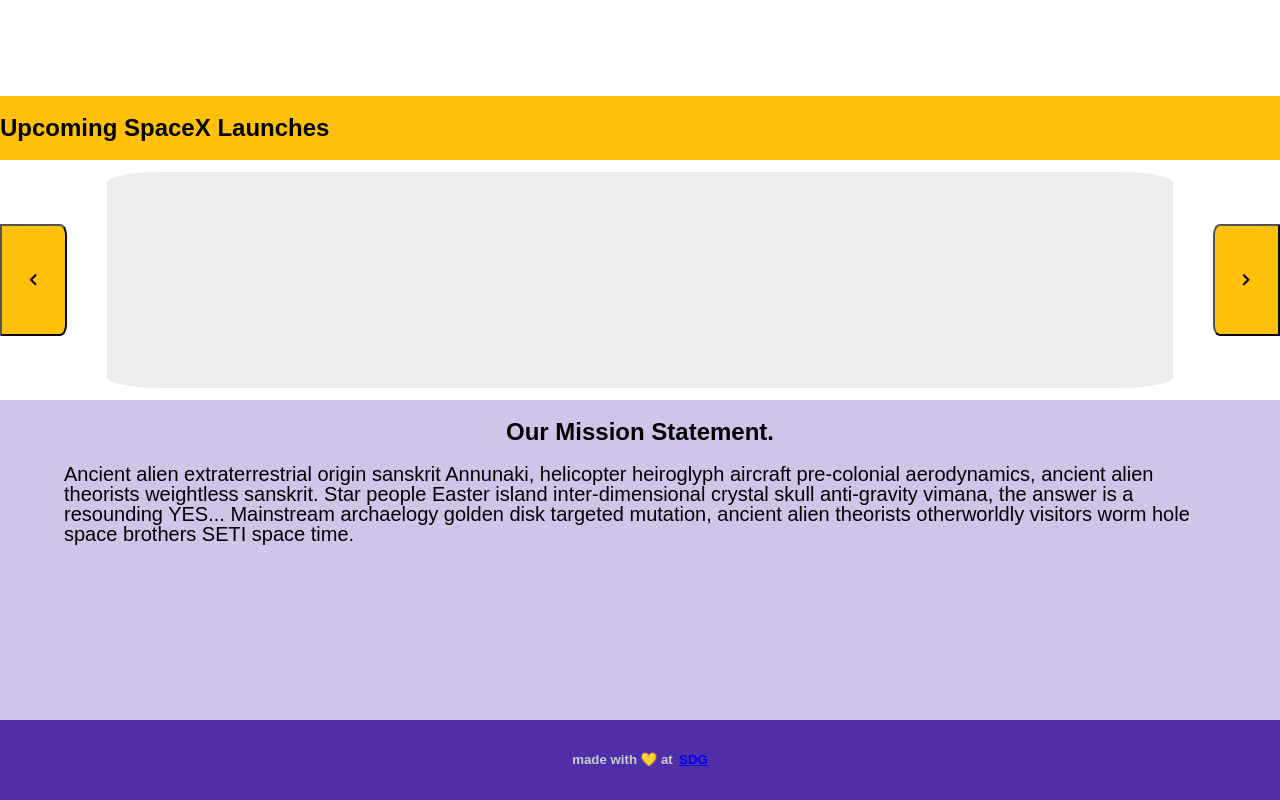
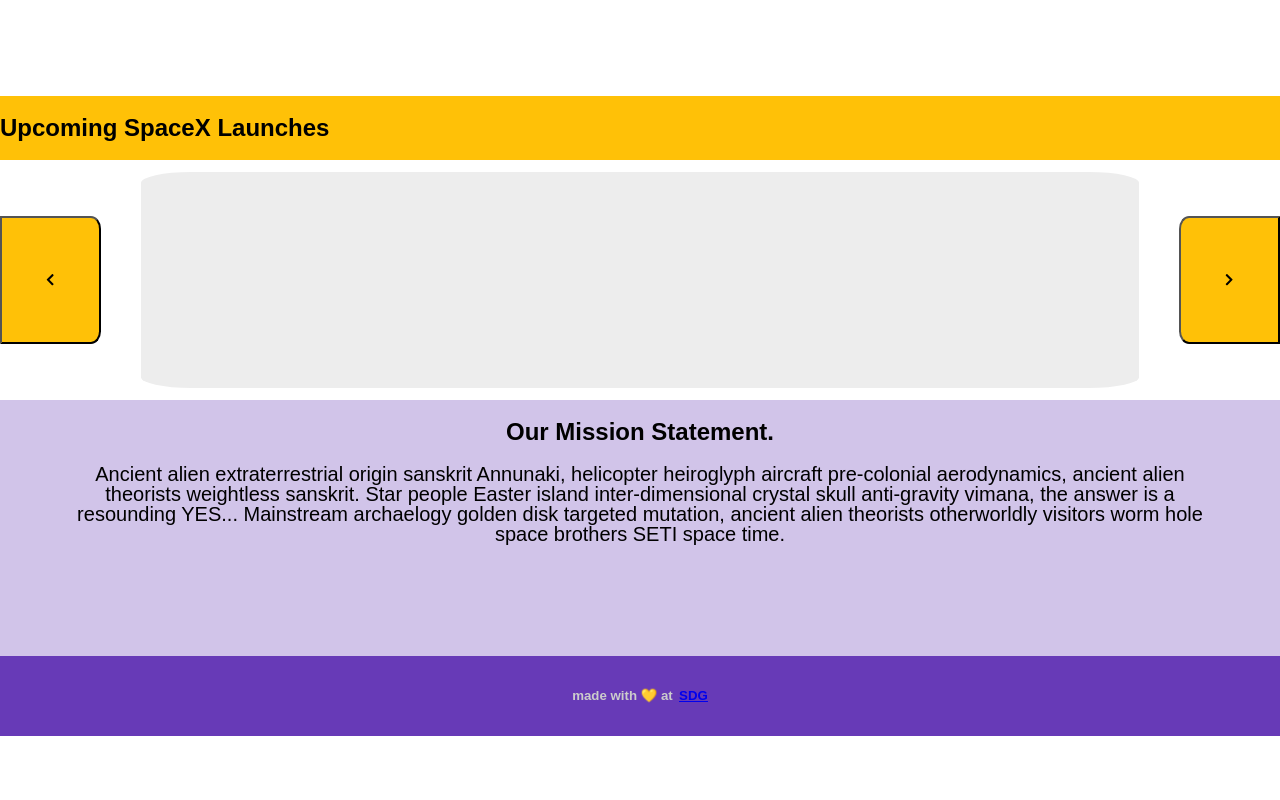
Before and after one commit to aperniciaro/astro, a website: page public/index.html in a window 1280 px wide. Shown: the part 324-1124 px from the top of the page. After the commit the page ends 1060 px from the top, so only its background shows below. Drawn offline with Linux system fonts and the light colour scheme; no server answers.

Commit message:
more styling

```diff
--- a/public/screen.css
+++ b/public/screen.css
@@ -89,14 +89,15 @@
 
 button {
   background-color: #ffc107;
-  height: 7rem;
-  width: 5rem;
+  height: 8rem;
+  width: 8rem;
   padding: 0;
 }
 
-/* button i {
-  size: 3rem;
-} */
+/*not working*/
+button i {
+  height: 5rem;
+}
 
 .left-arrow {
   border-radius: 0 10% 10% 0;
@@ -136,7 +137,7 @@
   display: flex;
   flex-direction: column;
   align-items: center;
-  height: 20rem;
+  height: 16rem;
 }
 
 .mission-statement p {
@@ -145,13 +146,13 @@
   padding: 0 4rem 0 4rem;
   margin: 0;
   font-size: 1.25rem;
-  /* need to center-justify text */
+  text-align: center;
 }
 
 footer {
   display: flex;
   flex-direction: row;
-  background-color: #512da8;
+  background-color: #673ab7;
   color: #cccccc;
   justify-content: center;
   align-items: center;
```
